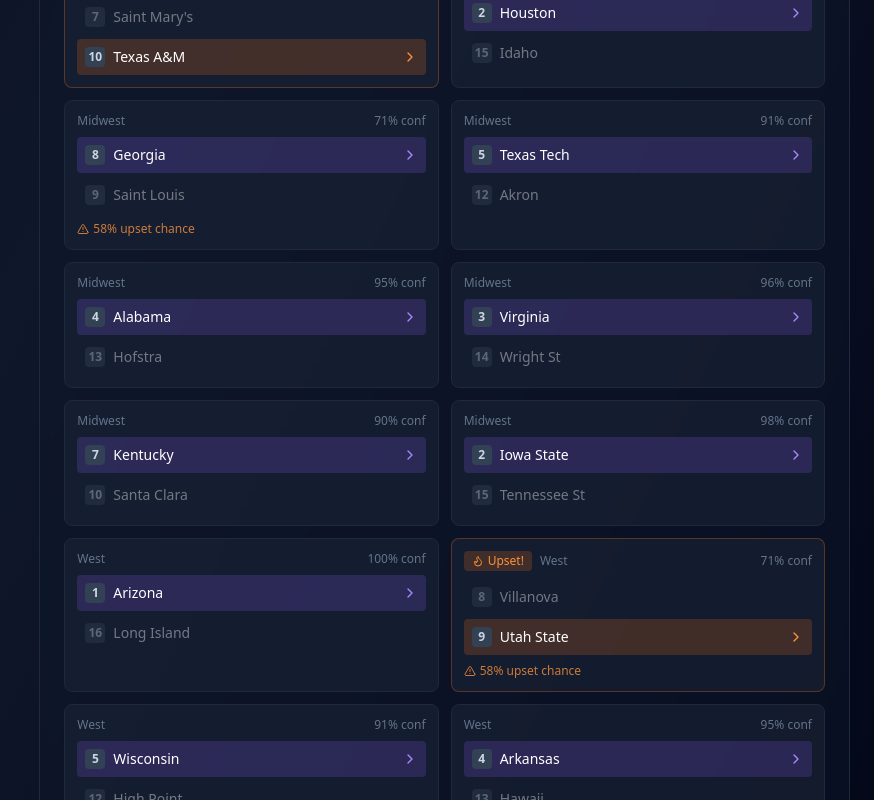
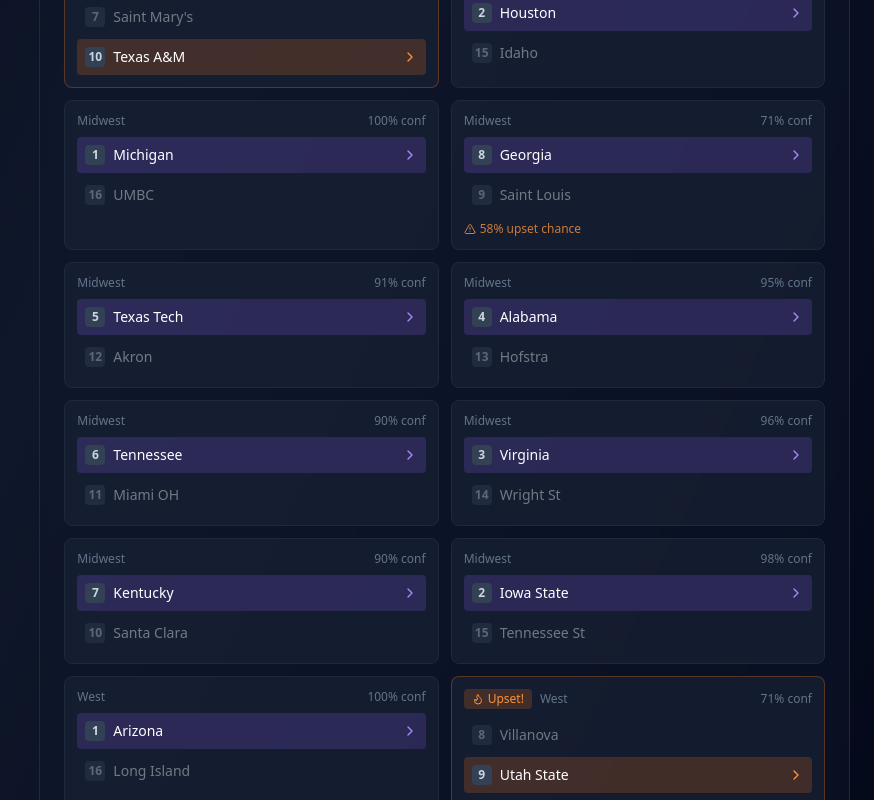
Before and after one commit to xfactortatiana-agent/xfactorbracket, a Next.js app: page / in a window 1280 px wide. Shown: the part 1460-2260 px from the top of the page, without its empty margins (406-1280 px from the left). Built offline with nearby package versions, Linux system fonts and the light colour scheme.

Commit message:
CRITICAL FIX: Update matchups to use First Four winners (UMBC, Miami OH, NC State)

```diff
--- a/src/app/page.tsx
+++ b/src/app/page.tsx
@@ -779,15 +779,15 @@
       ['saint-marys', 'texas-am'], ['houston', 'idaho'],
     ],
     'Midwest': [
-      ['michigan', 'howard'], ['georgia', 'saint-louis'],
+      ['michigan', 'umbc'], ['georgia', 'saint-louis'],
       ['texas-tech', 'akron'], ['alabama', 'hofstra'],
-      ['tennessee', 'smu'], ['virginia', 'wright-state'],
+      ['tennessee', 'miami-oh'], ['virginia', 'wright-state'],
       ['kentucky', 'santa-clara'], ['iowa-state', 'tennessee-state'],
     ],
     'West': [
       ['arizona', 'long-island'], ['villanova', 'utah-state'],
       ['wisconsin', 'high-point'], ['arkansas', 'hawaii'],
-      ['byu', 'texas'], ['gonzaga', 'kennesaw-state'],
+      ['byu', 'nc-state'], ['gonzaga', 'kennesaw-state'],
       ['miami', 'missouri'], ['purdue', 'queens'],
     ],
   };
```
